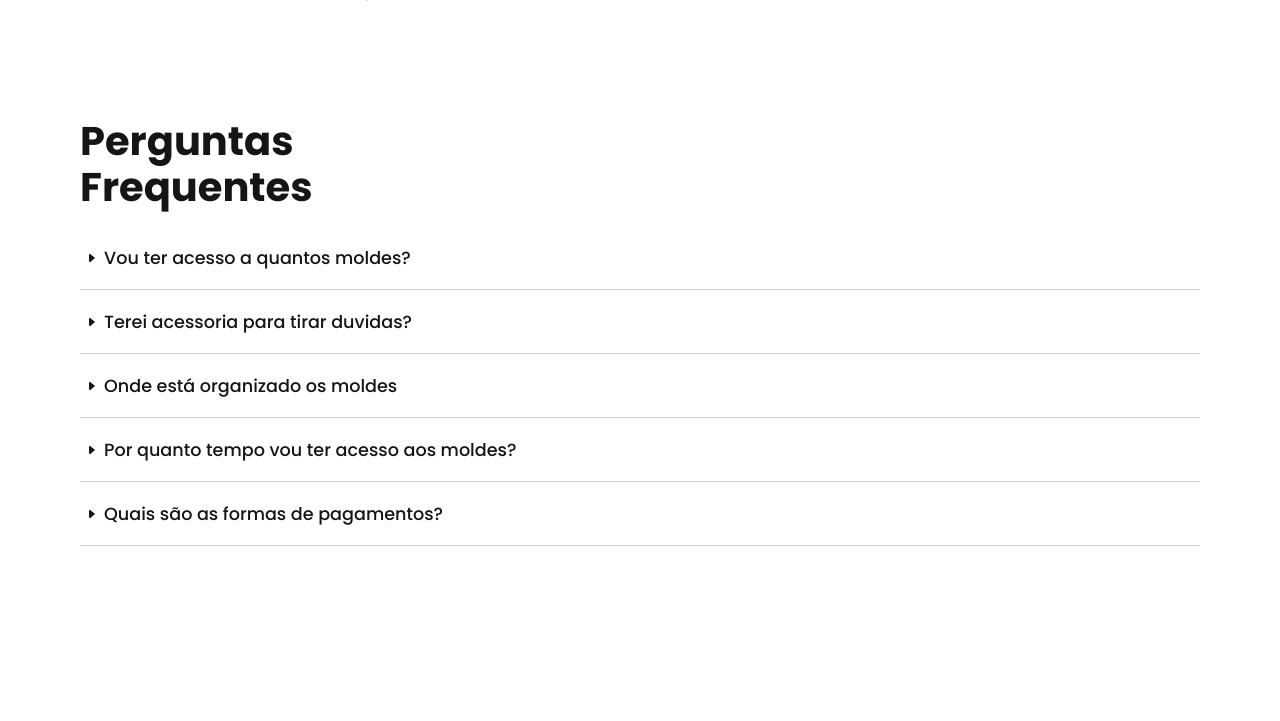
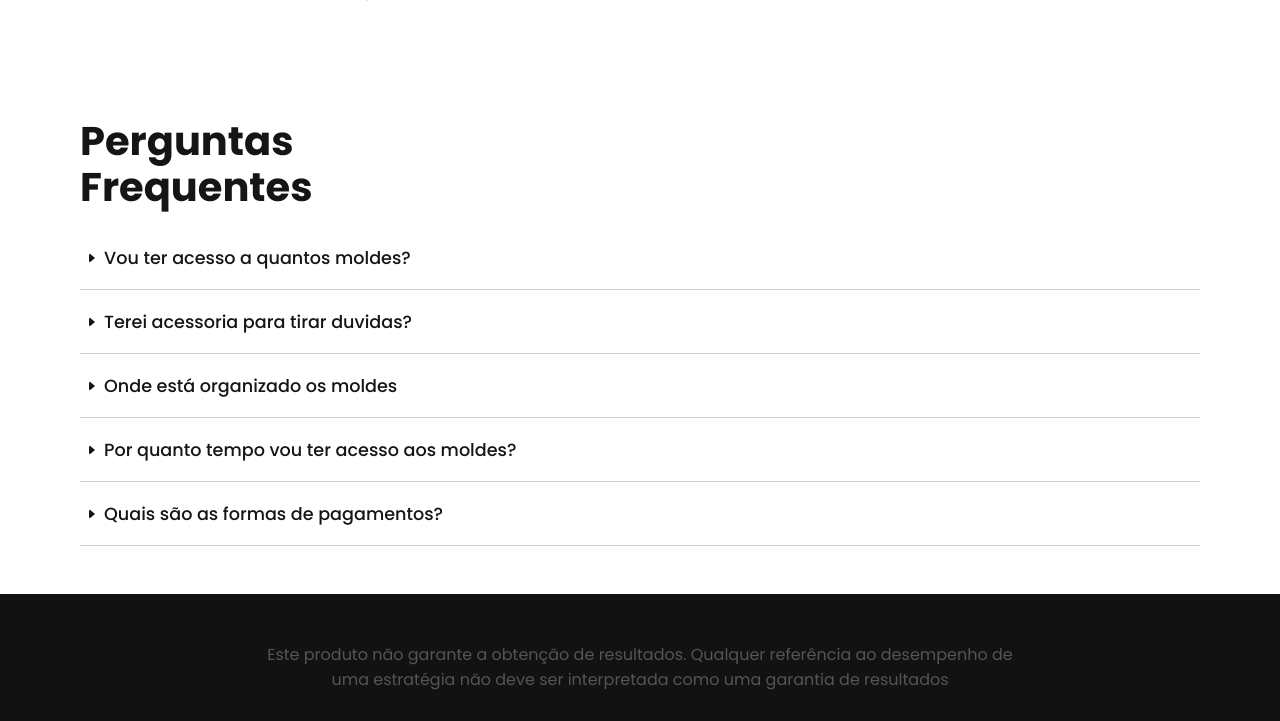
Before and after one commit to josuenm/lp-fabiano-02, a plain HTML site: page index.html in a window 1280 px wide. Shown: the part 6427-7148 px from the top of the page. Drawn offline with nearby package versions, Linux system fonts and the light colour scheme.

Commit message:
FAQ com espaçamento menor

```diff
--- a/styles.scss
+++ b/styles.scss
@@ -618,7 +618,7 @@ body {
 
 
     .faq {
-        padding: 3rem 0 15rem 0;
+        padding: 3rem 0;
 
         @media (max-width: 991.98px) {
             padding: 3rem .5rem 15rem .5rem;
```
Also changed, not shown: styles.css, 1 other file.
